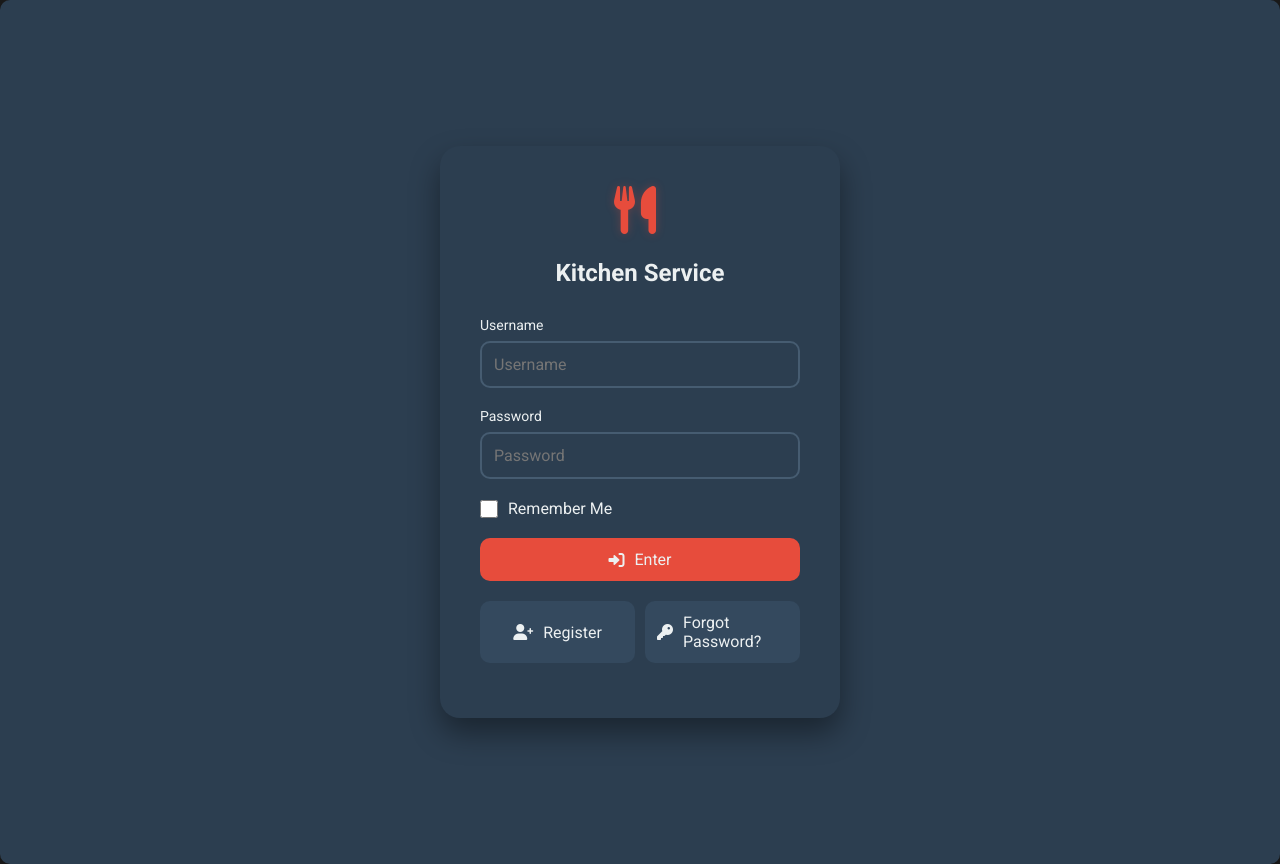
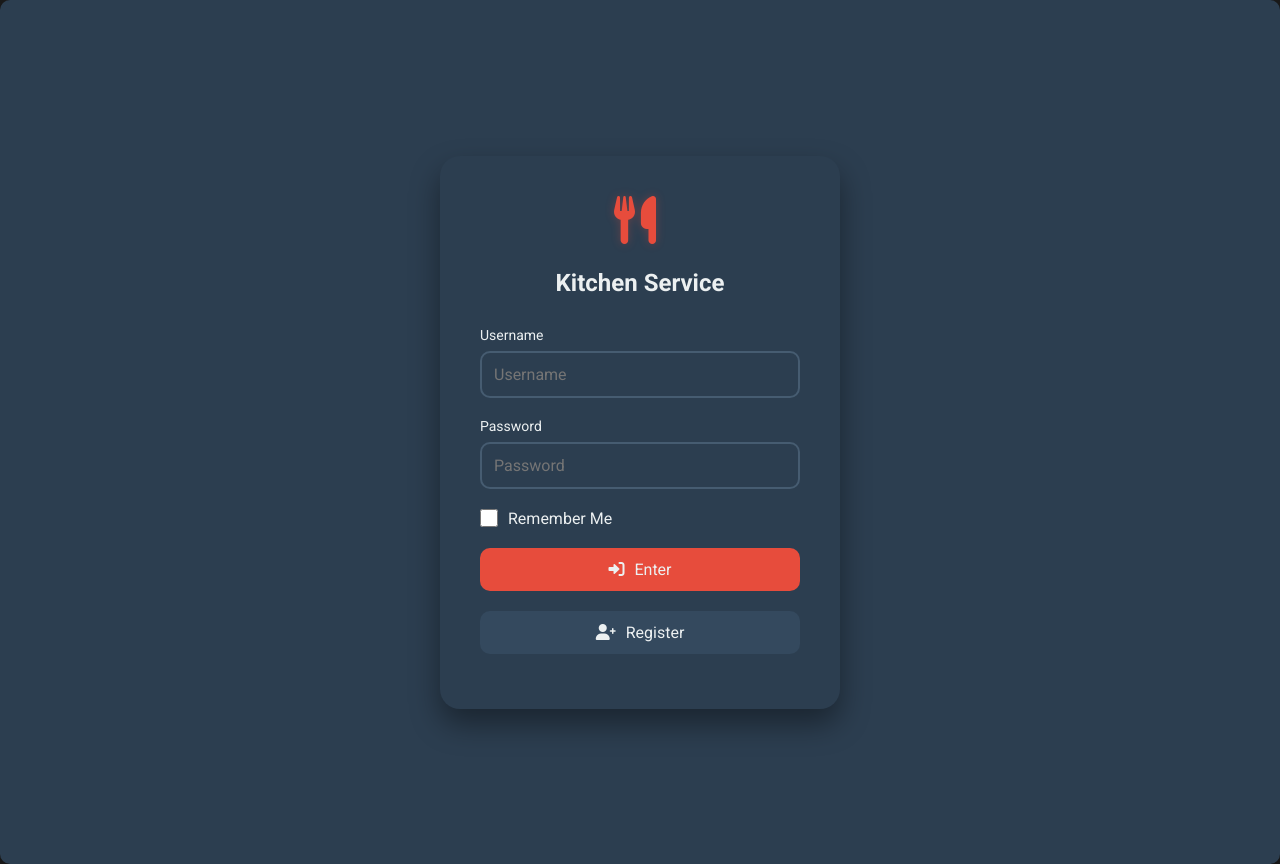
Before and after one commit to ihorhalyskiy/kitchen_service, a Django app: page / in a window 1280 px wide. Run offline with Django 5.2, Linux system fonts and the light colour scheme.

Commit message:
Delete botom forgot password

```diff
--- a/templates/kitchen/home.html
+++ b/templates/kitchen/home.html
@@ -36,10 +36,6 @@
                 <i class="fas fa-user-plus"></i>
                 Register
             </a>
-            <a href="#" class="btn btn-secondary">
-                <i class="fas fa-key"></i>
-                Forgot Password?
-            </a>
         </div>
     </div>
 </div>
```
